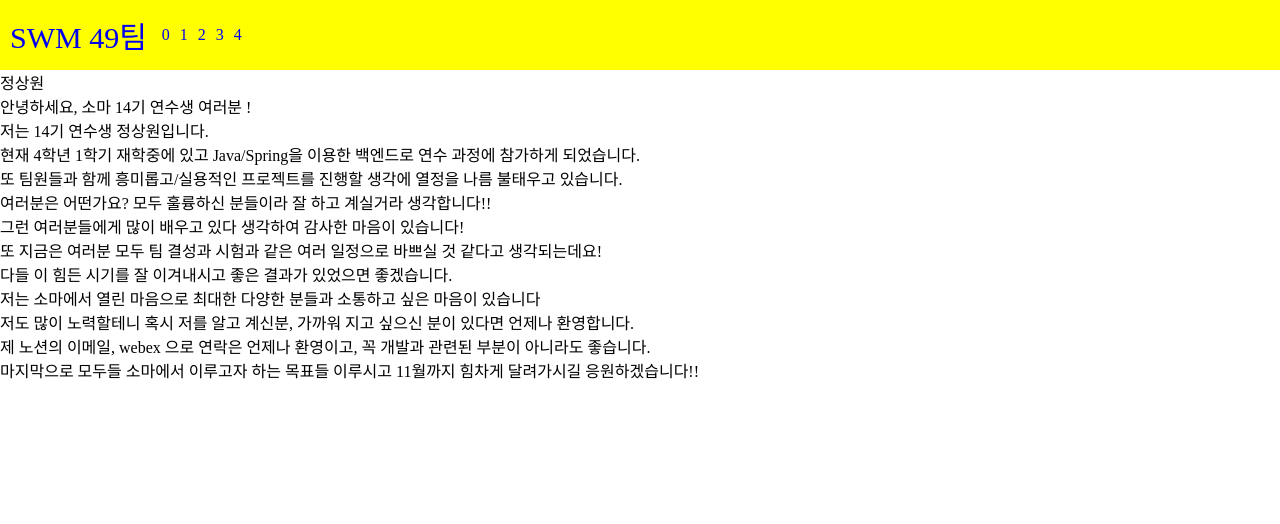
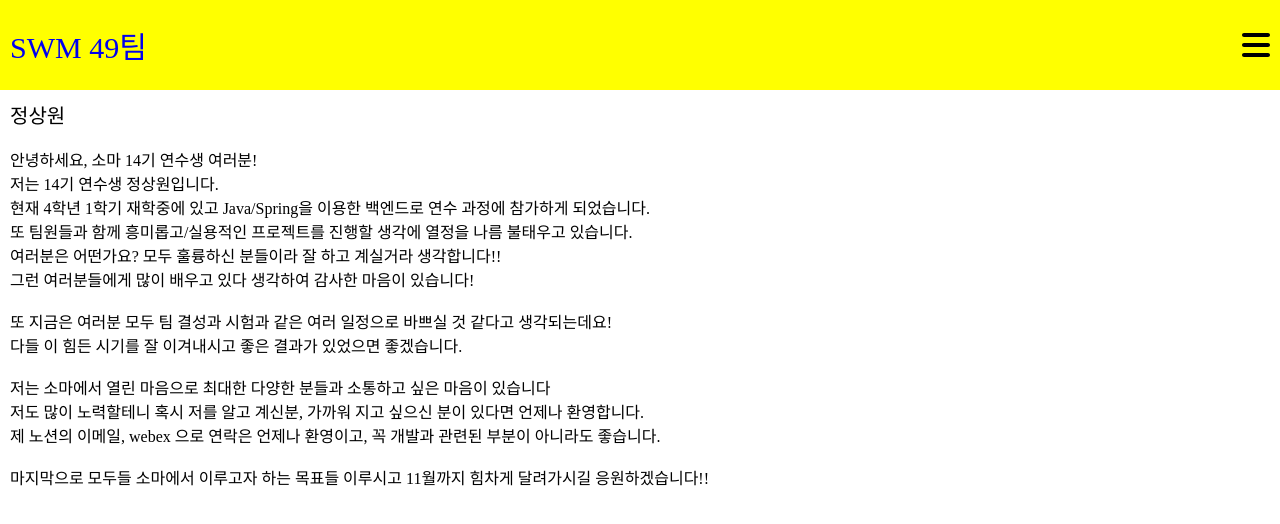
Before and after one commit to heeeesoo/SWM49, a React (Create React App) app: page /info/1 in a window 1280 px wide. Shown: the top 524 px of the page. Built offline with nearby package versions, Linux system fonts and the light colour scheme.

Commit message:
feat : add side bar

```diff
--- a/package.json
+++ b/package.json
@@ -3,6 +3,11 @@
   "version": "0.1.0",
   "private": true,
   "dependencies": {
+    "@fortawesome/fontawesome-svg-core": "^6.4.0",
+    "@fortawesome/free-brands-svg-icons": "^6.4.0",
+    "@fortawesome/free-regular-svg-icons": "^6.4.0",
+    "@fortawesome/free-solid-svg-icons": "^6.4.0",
+    "@fortawesome/react-fontawesome": "^0.2.0",
     "@testing-library/jest-dom": "^5.16.5",
     "@testing-library/react": "^13.4.0",
     "@testing-library/user-event": "^13.5.0",
--- a/src/components/Header.js
+++ b/src/components/Header.js
@@ -1,17 +1,20 @@
-import React from 'react';
+import React, { useState } from 'react';
 import styled from "styled-components";
 import { Link } from 'react-router-dom';
+import { FontAwesomeIcon } from "@fortawesome/react-fontawesome";
+import { faBars } from "@fortawesome/free-solid-svg-icons";
 
 const StyledHeader = styled.div`
     display: flex;
     align-items: center;
+    justify-content: space-between;
     height: 70px;
+    padding: 10px;
     background: yellow;
 `
 
 const StyledTitle = styled(Link)`
     font-size: 30px;
-    padding: 10px;
     box-sizing: border-box;
     text-decoration: none;
 `
@@ -20,13 +23,47 @@ const StyledInfo = styled(Link)`
     text-decoration: none;
     padding: 5px;
 `
+
+const ButtonX = styled.div`
+
+`
+
+const SideBarWrap = styled.div`
+    z-index: 5;
+    padding: 12px;
+    border-radius: 15px 0 0 15px;
+    background-color: #e7e4e1;
+    height: 100%;
+    width: 80%;
+    right: -55%;
+    top: 0;
+    position: fixed;
+    transition: 0.5s ease;
+    &.open {
+        right: 0;
+        transition: 0.5s ease;
+    }
+`;
+
 const Header = () => {
-    const info = [0,1,2,3,4]
+    const [toggle, setToggle]=useState(false);
+    const info = [0,1,2,3,4];
+
+    const handleClick = () => {
+        setToggle(toggle => !toggle);
+    }
+
     return (
         <StyledHeader>
                 <StyledTitle to="/">
                     SWM 49팀
                 </StyledTitle>
+                {
+                    toggle &&
+                    <SideBarWrap>
+                        <ButtonX onClick={handleClick}>
+                            X
+                        </ButtonX>
                         {
                             info.map((v,i)=>{
                                 let url="info/"+i;
@@ -39,6 +76,9 @@ const Header = () => {
                                 )
                             })
                         }
+                    </SideBarWrap>
+                }
+                <FontAwesomeIcon onClick={handleClick} icon={faBars} size="2x"/>
         </StyledHeader>
     );
 };
--- a/src/data/1.json
+++ b/src/data/1.json
@@ -1,5 +1,5 @@
 {
     "id":1,
     "name":"정상원",
-    "text":"안녕하세요, 소마 14기 연수생 여러분 ! \n 저는 14기 연수생 정상원입니다. \n 현재 4학년 1학기 재학중에 있고 Java/Spring을 이용한 백엔드로 연수 과정에 참가하게 되었습니다. \n 또 팀원들과 함께 흥미롭고/실용적인 프로젝트를 진행할 생각에 열정을 나름 불태우고 있습니다. \n 여러분은 어떤가요? 모두 훌륭하신 분들이라 잘 하고 계실거라 생각합니다!! \n 그런 여러분들에게 많이 배우고 있다 생각하여 감사한 마음이 있습니다! \n 또 지금은 여러분 모두 팀 결성과 시험과 같은 여러 일정으로 바쁘실 것 같다고 생각되는데요! \n 다들 이 힘든 시기를 잘 이겨내시고 좋은 결과가 있었으면 좋겠습니다. \n 저는 소마에서 열린 마음으로 최대한 다양한 분들과 소통하고 싶은 마음이 있습니다 \n 저도 많이 노력할테니 혹시 저를 알고 계신분, 가까워 지고 싶으신 분이 있다면 언제나 환영합니다. \n 제 노션의 이메일, webex 으로 연락은 언제나 환영이고, 꼭 개발과 관련된 부분이 아니라도 좋습니다. \n 마지막으로 모두들 소마에서 이루고자 하는 목표들 이루시고 11월까지 힘차게 달려가시길 응원하겠습니다!!"
+    "text":"안녕하세요, 소마 14기 연수생 여러분! \n 저는 14기 연수생 정상원입니다. \n 현재 4학년 1학기 재학중에 있고 Java/Spring을 이용한 백엔드로 연수 과정에 참가하게 되었습니다. \n 또 팀원들과 함께 흥미롭고/실용적인 프로젝트를 진행할 생각에 열정을 나름 불태우고 있습니다. \n 여러분은 어떤가요? 모두 훌륭하신 분들이라 잘 하고 계실거라 생각합니다!! \n 그런 여러분들에게 많이 배우고 있다 생각하여 감사한 마음이 있습니다! \n\n 또 지금은 여러분 모두 팀 결성과 시험과 같은 여러 일정으로 바쁘실 것 같다고 생각되는데요! \n 다들 이 힘든 시기를 잘 이겨내시고 좋은 결과가 있었으면 좋겠습니다. \n\n 저는 소마에서 열린 마음으로 최대한 다양한 분들과 소통하고 싶은 마음이 있습니다 \n 저도 많이 노력할테니 혹시 저를 알고 계신분, 가까워 지고 싶으신 분이 있다면 언제나 환영합니다. \n 제 노션의 이메일, webex 으로 연락은 언제나 환영이고, 꼭 개발과 관련된 부분이 아니라도 좋습니다. \n\n 마지막으로 모두들 소마에서 이루고자 하는 목표들 이루시고 11월까지 힘차게 달려가시길 응원하겠습니다!!"
 }
--- a/src/pages/Info.js
+++ b/src/pages/Info.js
@@ -1,25 +1,35 @@
 import React from 'react';
 import { useParams } from 'react-router-dom';
+import styled from 'styled-components';
 import info0 from "../data/0.json";
 import info1 from "../data/1.json";
 import info2 from "../data/2.json";
 import info3 from "../data/3.json";
 import info4 from "../data/4.json";
 
+const StyledContainer = styled.div`
+    margin: 10px;
+`
+
+const StyledName = styled.div`
+    font-size: 20px;
+`
 const Info = () => {
     const { num } = useParams();
     const arr = [info0,info1,info2,info3,info4];
 
     return (
-        <div>
-            {arr[Number(num)].name}
+        <StyledContainer>
+            <StyledName>
+                {arr[Number(num)].name}
+            </StyledName>
             <br/>
-            {arr[Number(num)].text.split('\n').map(line => {
+            {arr[Number(num)].text.split('\n').map((line,i) => {
                 return (
-                    <span key={line}>{line}<br/></span>
+                    <span key={i}>{line}<br/></span>
                 )
             })}
-        </div>
+        </StyledContainer>
     );
 };
 
```
Also changed, not shown: 1 other file (tests, documents, lock files or other folders). Lines whose indentation alone changed are shown as unchanged.
